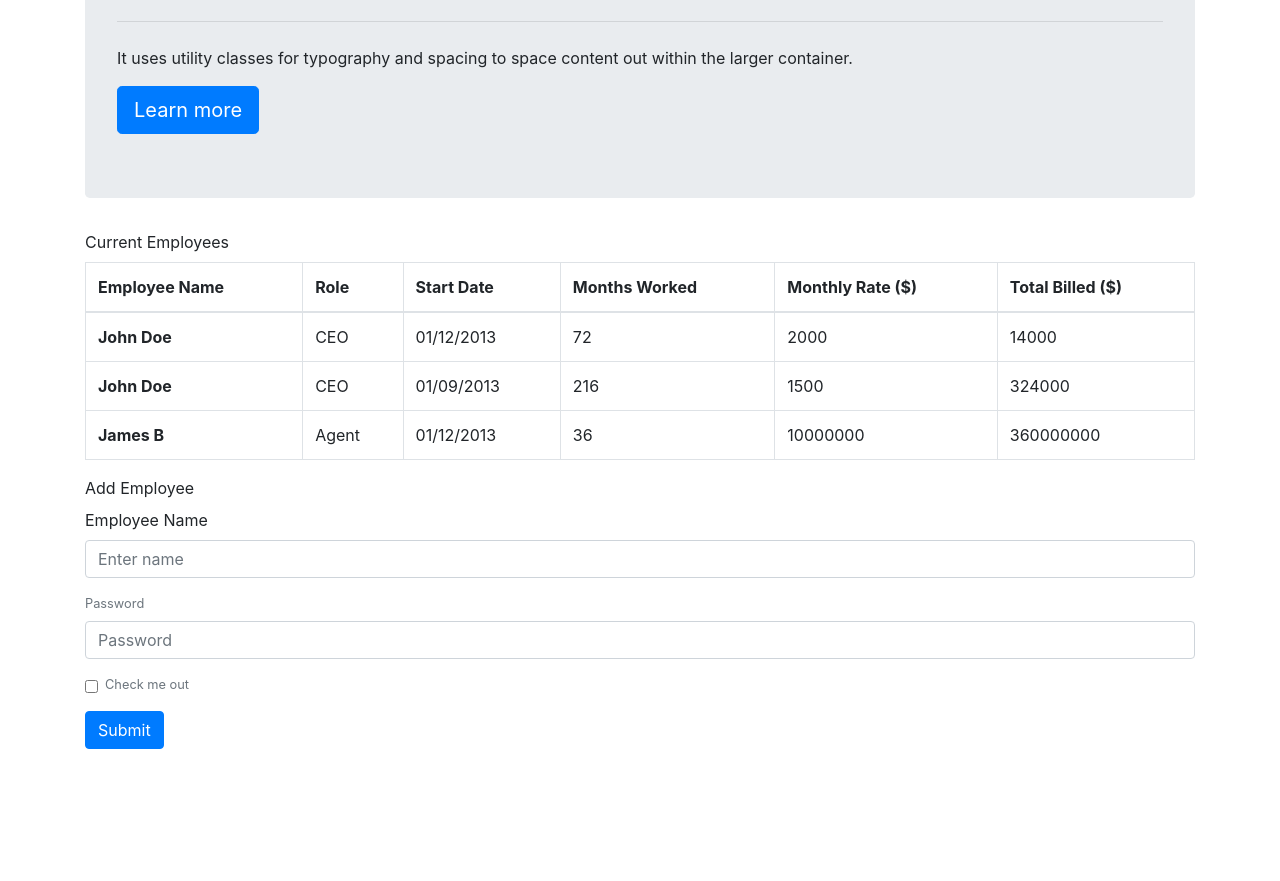
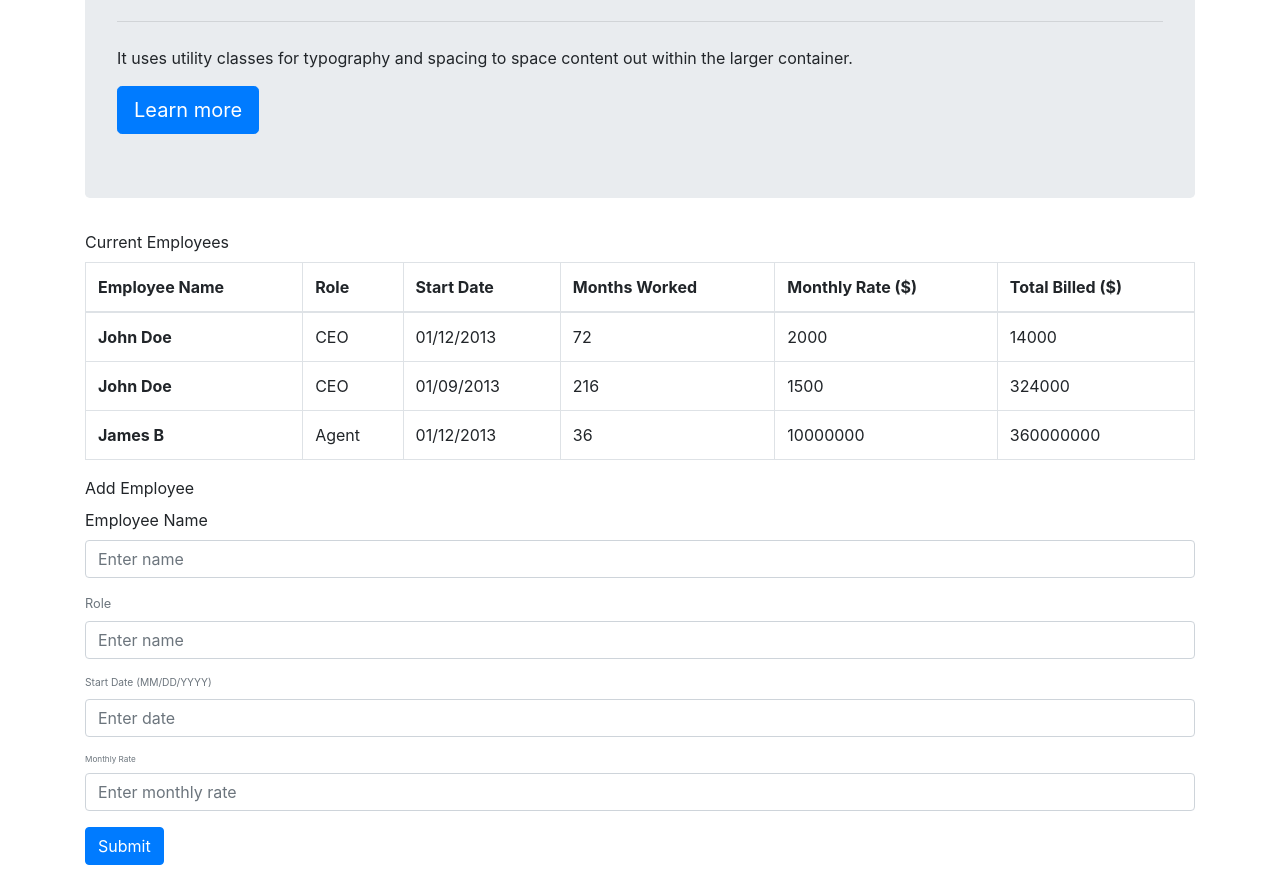
Before and after one commit to elaine-drum-female/employeedata, a plain HTML site: page index.html in a window 1280 px wide. Shown: the part 202-1083 px from the top of the page. Before the commit the page ends 967 px from the top, so only its background shows below. Drawn offline with nearby package versions, Linux system fonts and the light colour scheme.

Commit message:
added in the correct form fields

```diff
--- a/index.html
+++ b/index.html
@@ -70,17 +70,24 @@
             <form>
                 <div class="form-group">
                   <label for="exampleInputEmail1">Employee Name</label>
-                  <input type="email" class="form-control" id="exampleInputEmail1" aria-describedby="emailHelp" placeholder="Enter name">
+                  <input type="email" class="form-control" id="employeeName" aria-describedby="emailHelp" placeholder="Enter name">
                   <small id="emailHelp" class="form-text text-muted"</small>
                 </div>
                 <div class="form-group">
-                  <label for="exampleInputPassword1">Password</label>
-                  <input type="password" class="form-control" id="exampleInputPassword1" placeholder="Password">
-                </div>
-                <div class="form-group form-check">
-                  <input type="checkbox" class="form-check-input" id="exampleCheck1">
-                  <label class="form-check-label" for="exampleCheck1">Check me out</label>
-                </div>
+                    <label for="exampleInputEmail1">Role</label>
+                    <input type="text" class="form-control" id="roleCEO" aria-describedby="roleHelp" placeholder="Enter name">
+                    <small id="emailHelp" class="form-text text-muted"</small>
+                  </div>
+                  <div class="form-group">
+                    <label for="exampleInputEmail1">Start Date (MM/DD/YYYY)</label>
+                    <input type="text" class="form-control" id="startEndDate" aria-describedby="dateHelp" placeholder="Enter date">
+                    <small id="emailHelp" class="form-text text-muted"</small>
+                  </div>
+                  <div class="form-group">
+                    <label for="exampleInputEmail1">Monthly Rate </label>
+                    <input type="text" class="form-control" id="rate" aria-describedby="rateHelp" placeholder="Enter monthly rate">
+                    <small id="emailHelp" class="form-text text-muted"</small>
+                  </div>
                 <button type="submit" class="btn btn-primary">Submit</button>
               </form>
         </div>
```
